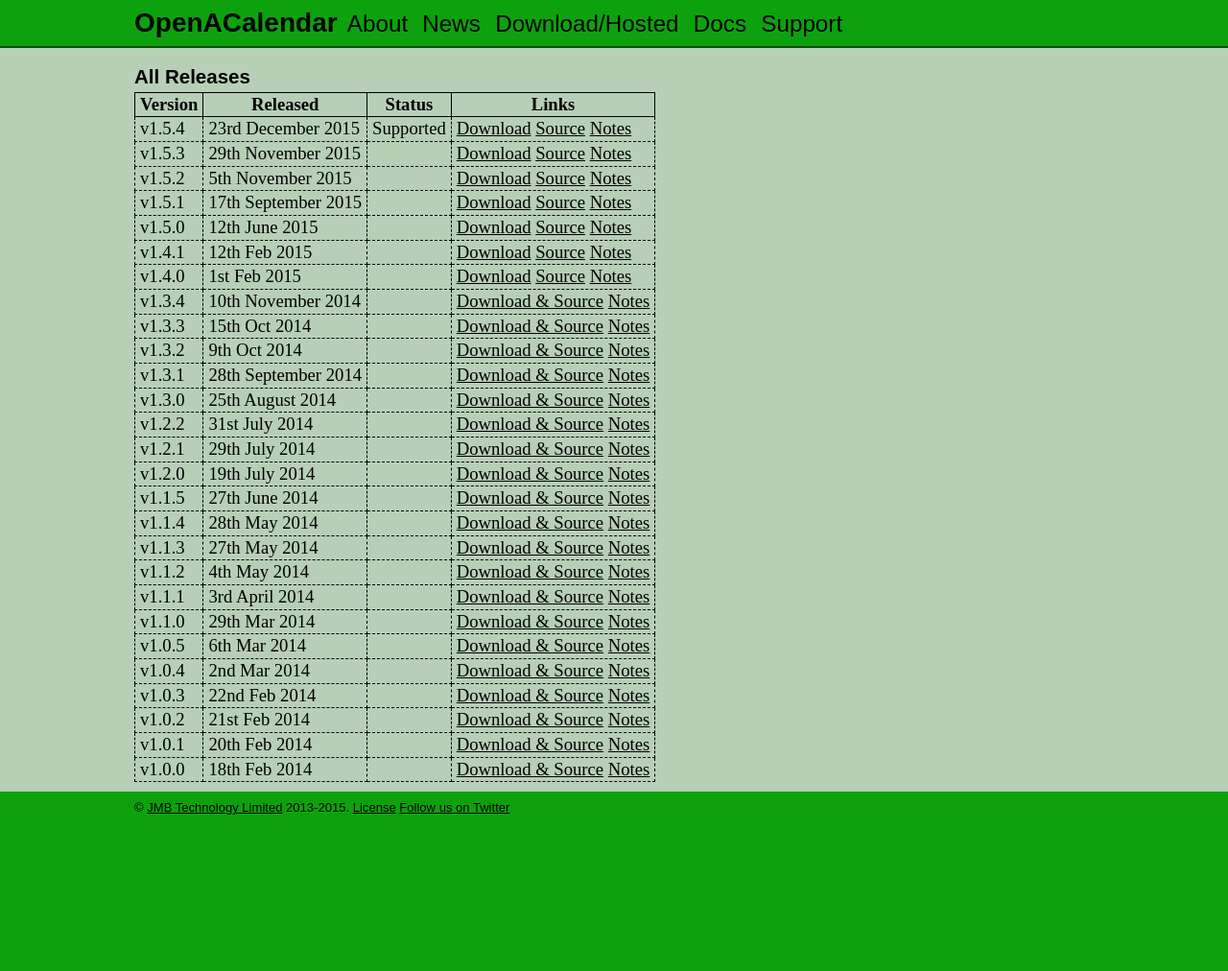
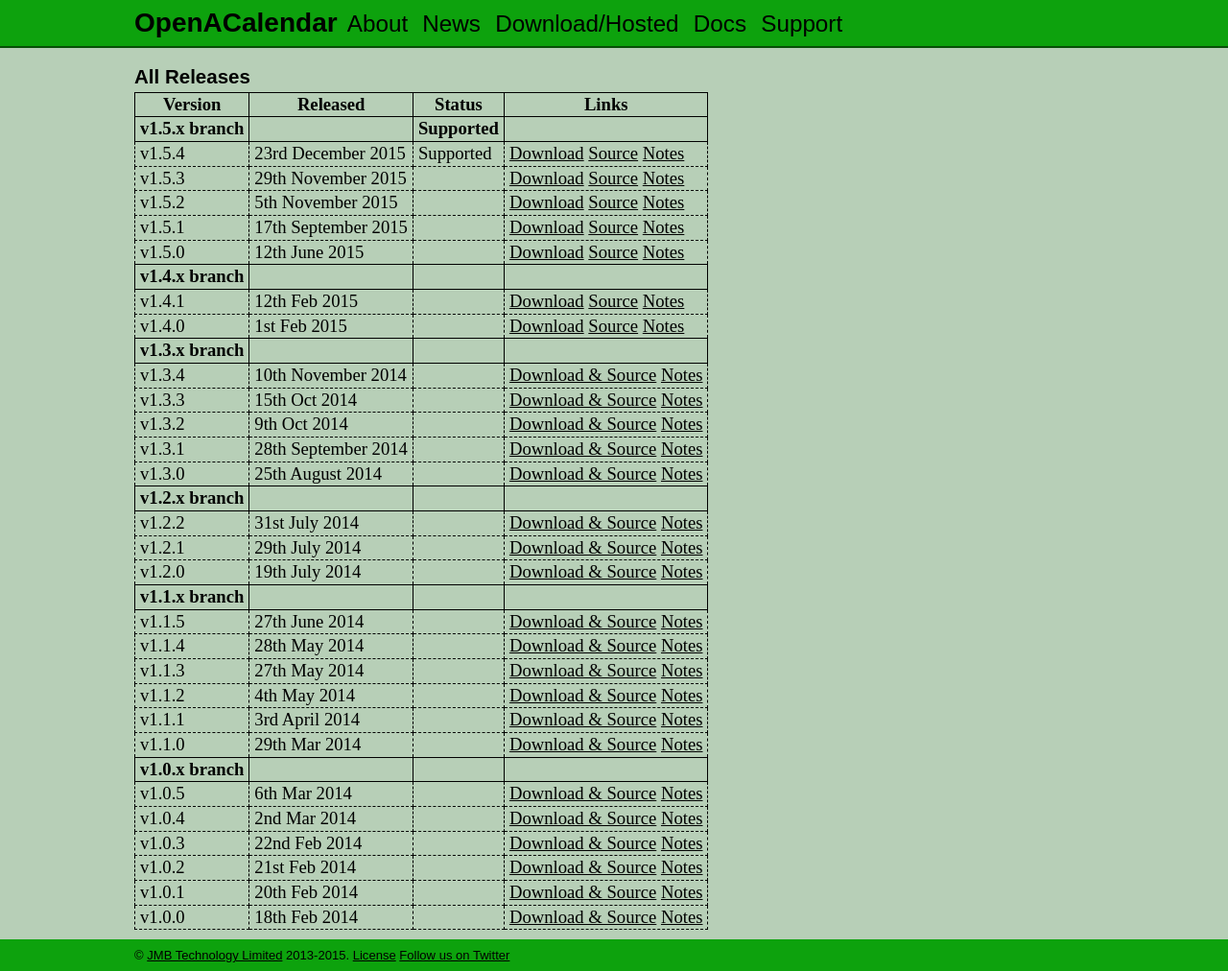
Before and after one commit to OpenACalendar/openacalendar.github.io, a Jekyll site: the page built from webapp/release/index.html, in a window 1280 px wide. Shown: the whole page at 96% size. Built offline with Jekyll 4.4.1, drawn with Linux system fonts in a browser that asks for light colours; before the commit the page ends 900 px from its top, so only the background shows below that.

Commit message:
Add headers to release page

```diff
--- a/webapp/release/index.html
+++ b/webapp/release/index.html
@@ -8,6 +8,7 @@
 
 <table class="releases">
 	<tr><th>Version</th><th>Released</th><th>Status</th><th>Links</th></tr>
+	<tr><th>v1.5.x branch</th><th>&nbsp;</th><th>Supported</th><th>&nbsp;</th></tr>
 	<tr>
 		<td>v1.5.4</td>
 		<td>23rd December 2015</td>
@@ -58,6 +59,7 @@
 			<a href="1.5.0.html">Notes</a>
 		</td>
 	</tr>
+	<tr><th>v1.4.x branch</th><th>&nbsp;</th><th>&nbsp;</th><th>&nbsp;</th></tr>
 	<tr>
 		<td>v1.4.1</td>
 		<td>12th Feb 2015</td>
@@ -78,6 +80,7 @@
 			<a href="1.4.0.html">Notes</a>
 		</td>
 	</tr>
+	<tr><th>v1.3.x branch</th><th>&nbsp;</th><th>&nbsp;</th><th>&nbsp;</th></tr>
 	<tr>
 		<td>v1.3.4</td>
 		<td>10th November 2014</td>
@@ -123,6 +126,7 @@
 			<a href="1.3.0.html">Notes</a>
 		</td>
 	</tr>
+	<tr><th>v1.2.x branch</th><th>&nbsp;</th><th>&nbsp;</th><th>&nbsp;</th></tr>
 	<tr>
 		<td>v1.2.2</td>
 		<td>31st July 2014</td>
@@ -150,6 +154,7 @@
 			<a href="1.2.0.html">Notes</a>
 		</td>
 	</tr>
+	<tr><th>v1.1.x branch</th><th>&nbsp;</th><th>&nbsp;</th><th>&nbsp;</th></tr>
 	<tr>
 		<td>v1.1.5</td>
 		<td>27th June 2014</td>
@@ -204,6 +209,7 @@
 			<a href="1.1.0.html">Notes</a>
 		</td>
 	</tr>
+	<tr><th>v1.0.x branch</th><th>&nbsp;</th><th>&nbsp;</th><th>&nbsp;</th></tr>
 	<tr>
 		<td>v1.0.5</td>
 		<td>6th Mar 2014</td>
```
